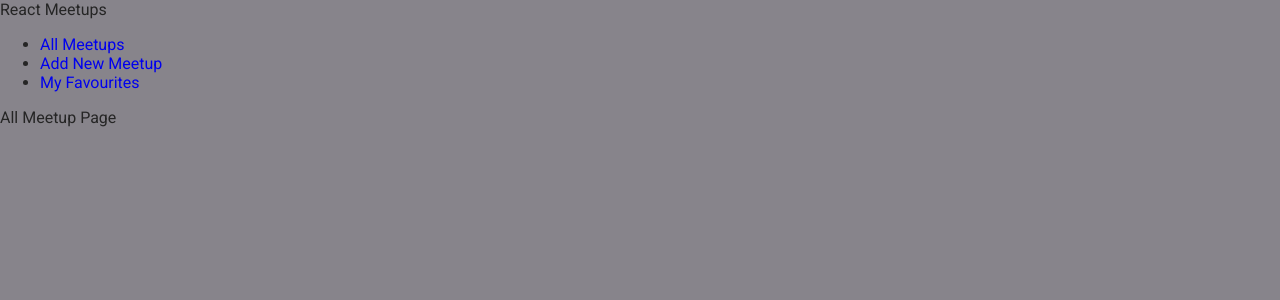
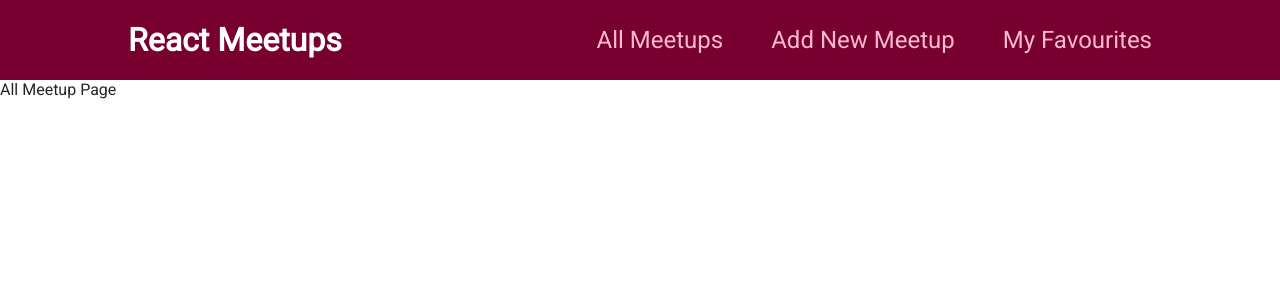
Before and after one commit to Gballado/react-course, a React (Create React App) app: page / in a window 1280 px wide. Shown: the top 300 px of the page. Built offline with nearby package versions, Linux system fonts and the light colour scheme.

Commit message:
Added styling to the Main Navigation Bar
Included styling to make it look nice

```diff
--- a/src/components/layout/MainNavigation.js
+++ b/src/components/layout/MainNavigation.js
@@ -1,9 +1,11 @@
 import { Link } from "react-router-dom";
+
+import classes from './MainNavigation.module.css';
 
 function MainNavigation() {
   return (
-    <header>
-      <div>React Meetups</div>
+    <header className={classes.header}>
+      <div className={classes.logo}>React Meetups</div>
       <nav>
         <ul>
           <li>
--- /dev/null
+++ b/src/components/layout/MainNavigation.module.css
@@ -0,0 +1,48 @@
+/* .module.css, so it doesnt clash with other styles */
+.header {
+    width: 100%;
+    height: 5rem;
+    display: flex;
+    align-items: center;
+    justify-content: space-between;
+    background-color: #77002e;
+    padding: 0 10%;
+  }
+
+  .logo {
+    font-size: 2rem;
+    color: white;
+    font-weight: bold;
+  }
+
+  .header ul {
+    list-style: none;
+    margin: 0;
+    padding: 0;
+    display: flex;
+    align-items: baseline;
+  }
+
+  .header li {
+    margin-left: 3rem;
+  }
+
+  .header a {
+    text-decoration: none;
+    font-size: 1.5rem;
+    color: #fcb8d2;
+  }
+
+  .header a:hover,
+  .header a:active,
+  .header a.active {
+    color: white;
+  }
+
+  .badge {
+    background-color: #cc2062;
+    color: white;
+    border-radius: 12px;
+    padding: 0 1rem;
+    margin-left: 0.5rem;
+  }
--- a/src/index.css
+++ b/src/index.css
@@ -44,7 +44,7 @@
   --size-40: 10rem;
 
   margin: 0;
-  background-color: var(--color-grey-500);
+  background-color: white;
   color: #252525;
   font-family: 'Roboto', sans-serif;
 }
```
